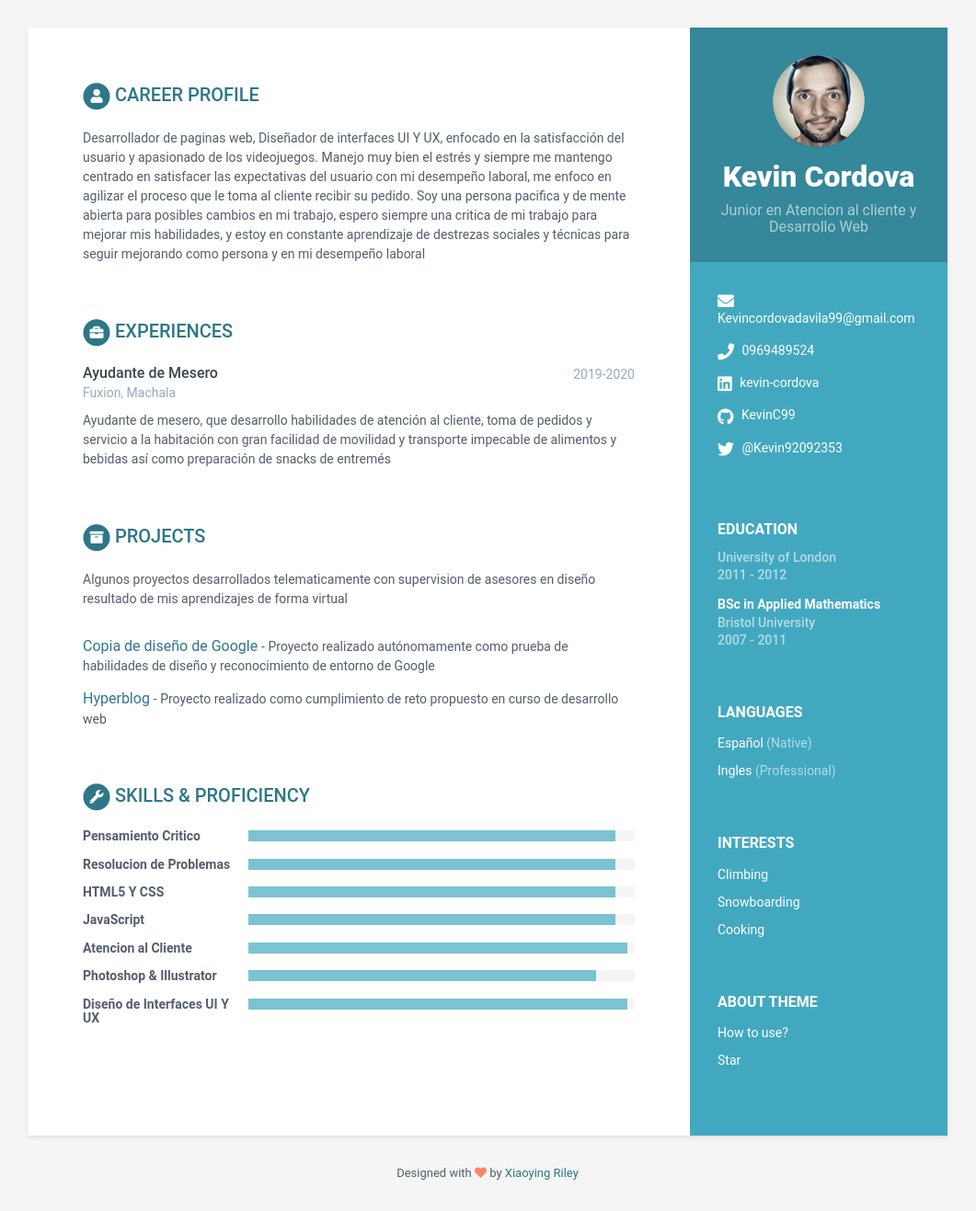
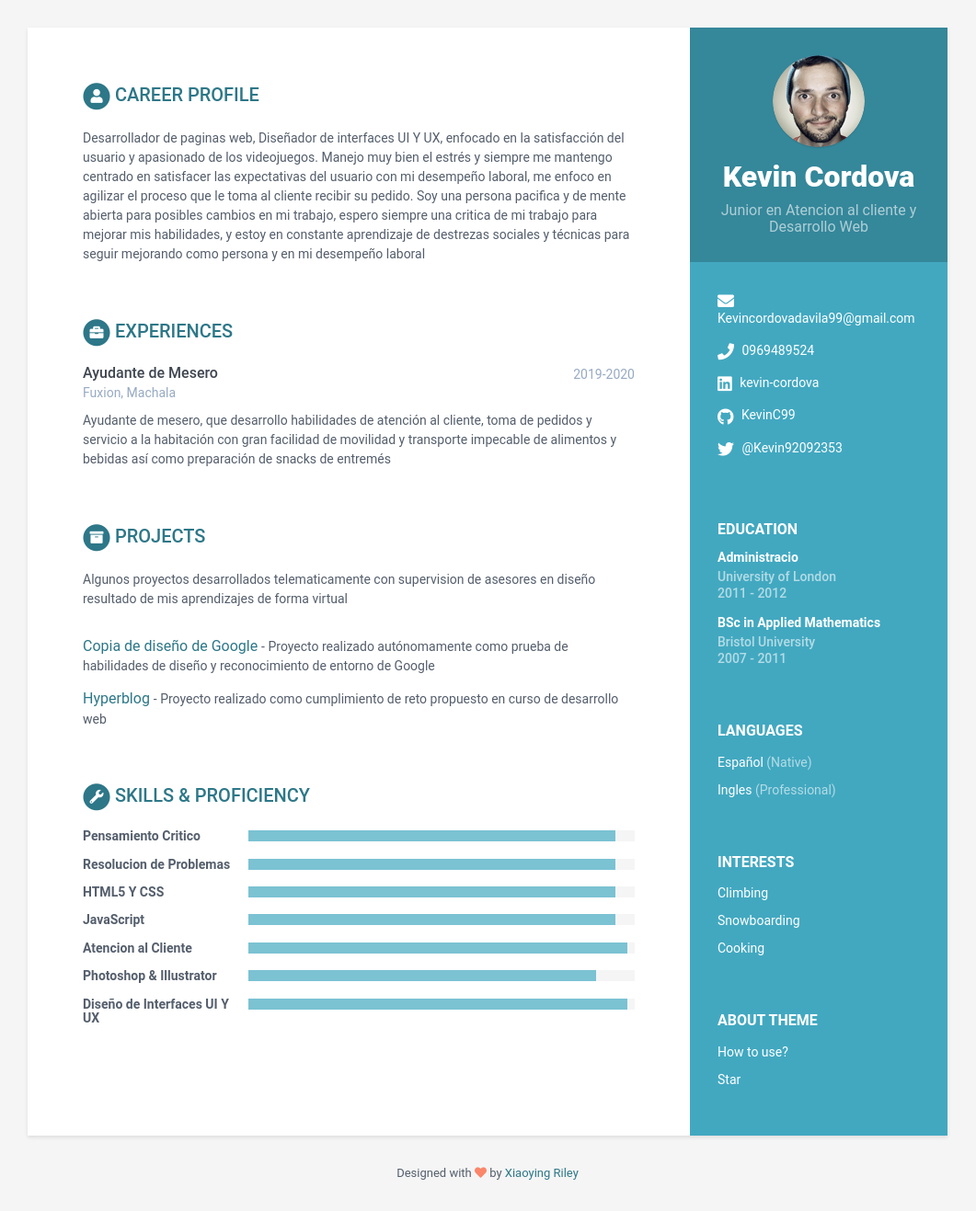
Before and after one commit to KevinC99/good-birch-4e19a, a Jekyll site: the page built from index.html, in a window 1280 px wide. Shown: the whole page at 92% size, without its empty margins (110-1171 px from the left). Built offline with Jekyll 4.4.1, drawn with Linux system fonts in a browser that asks for light colours.

Commit message:
data.yml: updated degree in education

```diff
--- a/_data/data.yml
+++ b/_data/data.yml
@@ -49,6 +49,7 @@ education:
       pretium quis, sem.
         - Bullet point
         - Bullet point
+    degree: Administracio
   - degree: BSc in Applied Mathematics
     university: Bristol University
     time: 2007 - 2011
```
